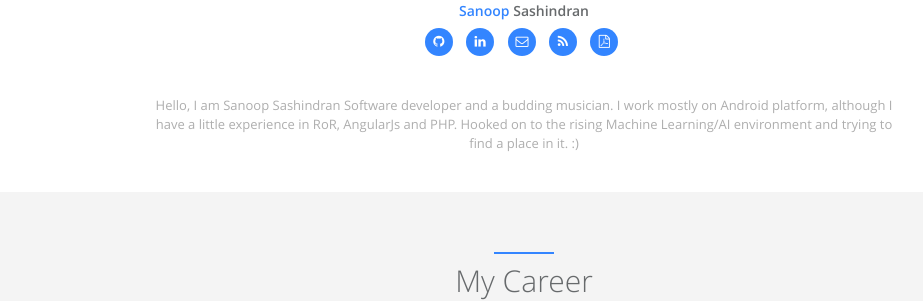
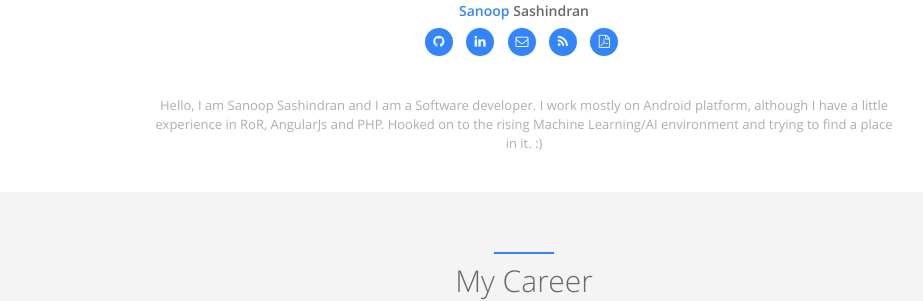
Before and after one commit to sanoopsandy/Portfolio, a Jekyll site: the page built from index.html, in a window 1280 px wide and 900 px high. Shown: the part 257-558 px from the top of the window, without its empty margins (116-1039 px from the left). Built offline with Jekyll 4.4.1, drawn with Linux system fonts in a browser that asks for light colours.

Commit message:
Updated description

```diff
--- a/_config.yml
+++ b/_config.yml
@@ -28,7 +28,7 @@ author:  # change following line to your infomation.
   skill_icon2:
     - name: fa-android
     - name: icon-java
-  desc: Hello, I am Sanoop Sashindran Software developer and a budding musician. I work mostly on Android platform, although I have a little experience in RoR, AngularJs and PHP. Hooked on to the rising Machine Learning/AI environment and trying to find a place in it. :) # Describe yourself.
+  desc: Hello, I am Sanoop Sashindran and I am a Software developer. I work mostly on Android platform, although I have a little experience in RoR, AngularJs and PHP. Hooked on to the rising Machine Learning/AI environment and trying to find a place in it. :) # Describe yourself.
 
 # comment
 # disqus:  # if you wanna comment feature, go to https://disqus.com/ to get your configuration; if not, comment following two lines.
```
